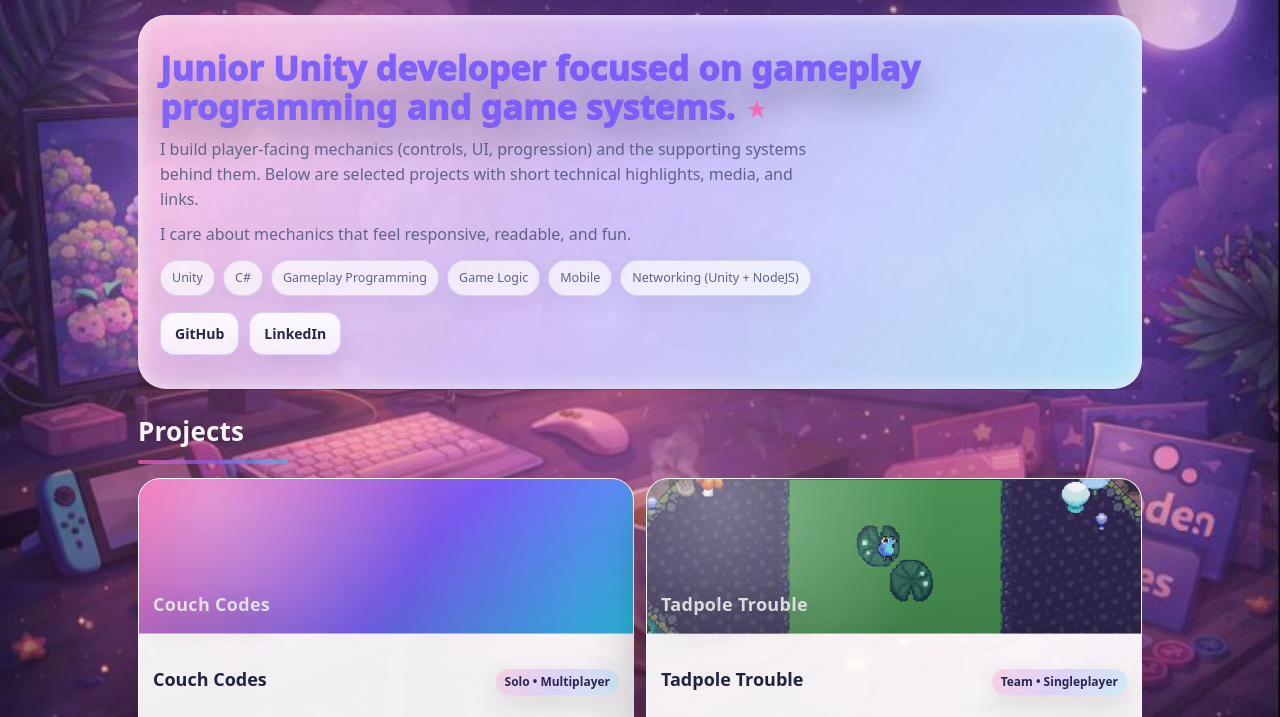
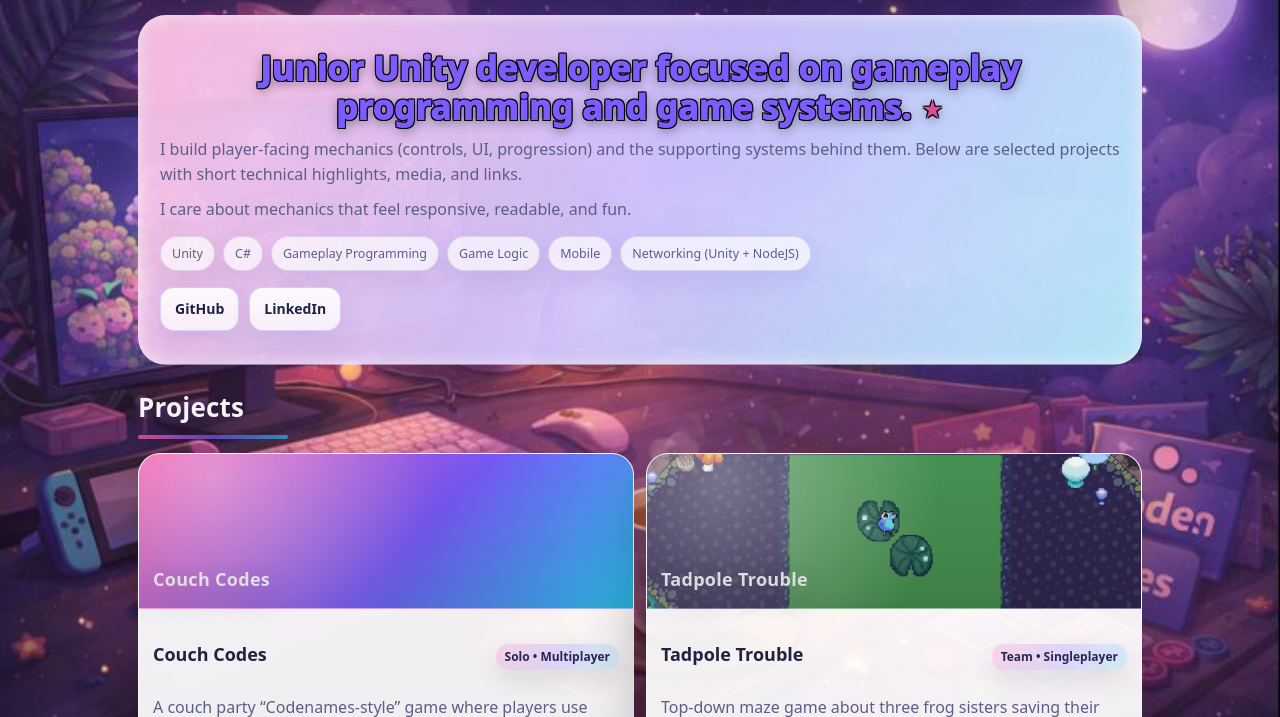
Before and after one commit to michellerivk/michellerivk.github.io, a plain HTML site: page index.html in a window 1280 px wide. Shown: the part 108-825 px from the top of the page. Drawn offline with Linux system fonts and the light colour scheme.

Commit message:
First draft

```diff
--- a/index.html
+++ b/index.html
@@ -7,12 +7,7 @@
   <meta name="description" content="Junior Unity Developer portfolio: Unity, C#, mobile + multiplayer projects." />
   <link rel="stylesheet" href="style.css" />
 </head>
-<body style="
-  background-image:url('assets/images/Background.png');
-  background-size:cover;
-  background-position:center top;
-  background-repeat:no-repeat;
-  background-attachment:fixed;">
+<body>
   <div class="container">
     <div class="nav">
       <div class="brand">
--- a/style.css
+++ b/style.css
@@ -148,7 +148,6 @@ a:hover{ text-decoration:underline; }
 .hero p{
   margin: 10px 0 0;
   color: var(--muted);
-  max-width: 72ch;
   position:relative;
 }
 
@@ -772,3 +771,66 @@ body::before{
       Keep it for nav/buttons but stop the global underline animation */
 a::after{ display:none; }
 .pill:hover{ text-decoration:none; }
+
+/* Performance fixes: remove expensive layers */
+body::after{ display:none !important; }          /* removes blurred moving clouds */
+.container::before{ display:none !important; }   /* removes large blurred glow */
+.nav{ backdrop-filter: none !important; }        /* removes blur on nav */
+
+.hero{
+  width: 100%;
+  max-width: 100%;
+  background: rgba(255,255,255,.92) !important;
+}
+
+.hero p{
+  max-width: 80ch;         /* readable line length */
+  word-break: normal;
+  overflow-wrap: anywhere; /* prevents weird breaks */
+}
+
+html, body{
+  height: auto;         /* undo height:100% */
+  min-height: 100%;
+}
+
+body{
+  min-height: 100vh;    /* at least viewport */
+  background: url("assets/images/Background.png") center top / cover no-repeat fixed;
+  /* If fixed feels janky on your PC, switch 'fixed' -> 'scroll' */
+}
+
+/* Make sure nothing else overrides the body background */
+body{ background-color: #0b0d1f; } /* fallback color */
+
+/* Fix weird mid-sentence wrapping (disable columns anywhere) */
+.hero, .hero *{
+  column-count: auto !important;
+  column-width: auto !important;
+  columns: auto !important;
+}
+
+.hero p{
+  display: block !important;
+  width: 100% !important;
+  max-width: none !important;     /* remove any narrow measure causing early wraps */
+  white-space: normal !important;
+  word-break: normal !important;
+  overflow-wrap: normal !important;
+  hyphens: none !important;
+}
+
+/* Center hero heading + black outline */
+.hero h1{
+  text-align: center;
+  margin-left: auto;
+  margin-right: auto;
+
+  /* text outline */
+  text-shadow:
+    -1px -1px 0 #000,
+     1px -1px 0 #000,
+    -1px  1px 0 #000,
+     1px  1px 0 #000,
+     0   3px 12px rgba(0,0,0,.45); /* soft depth */
+}
```
